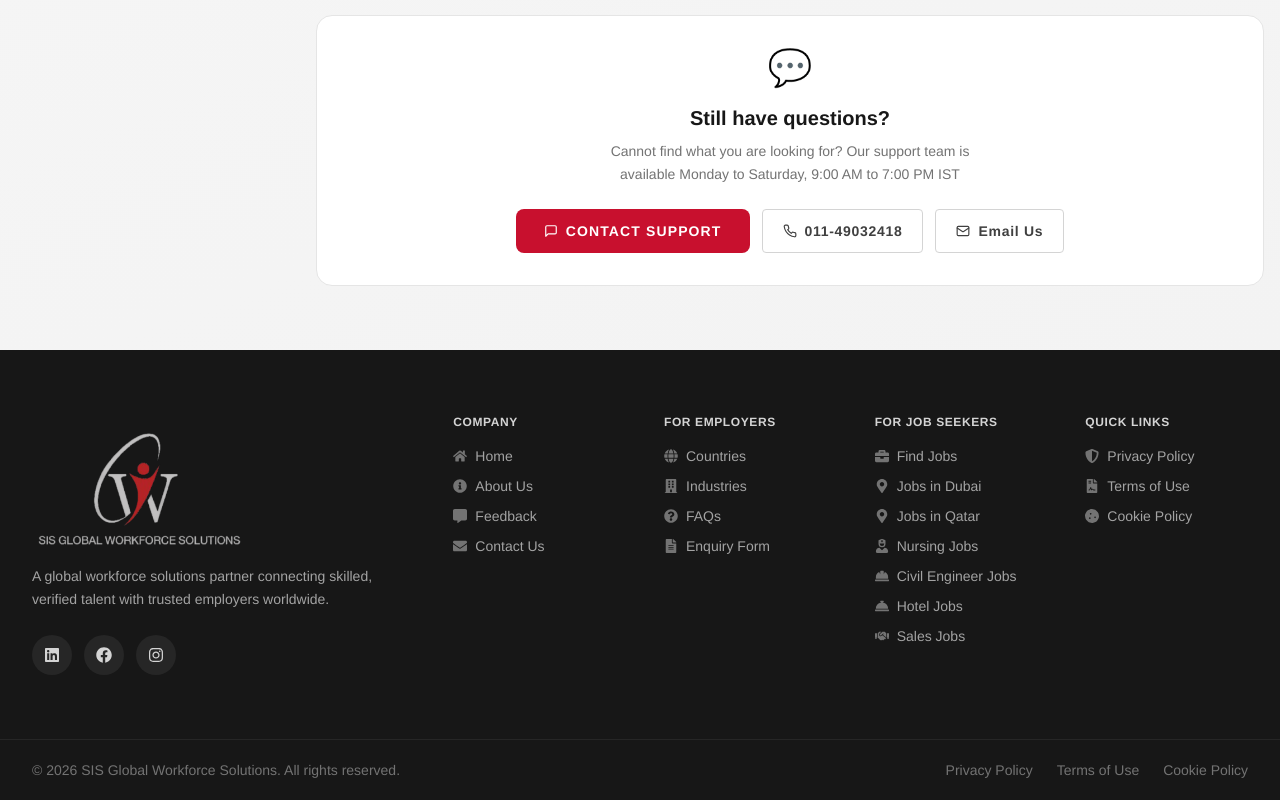
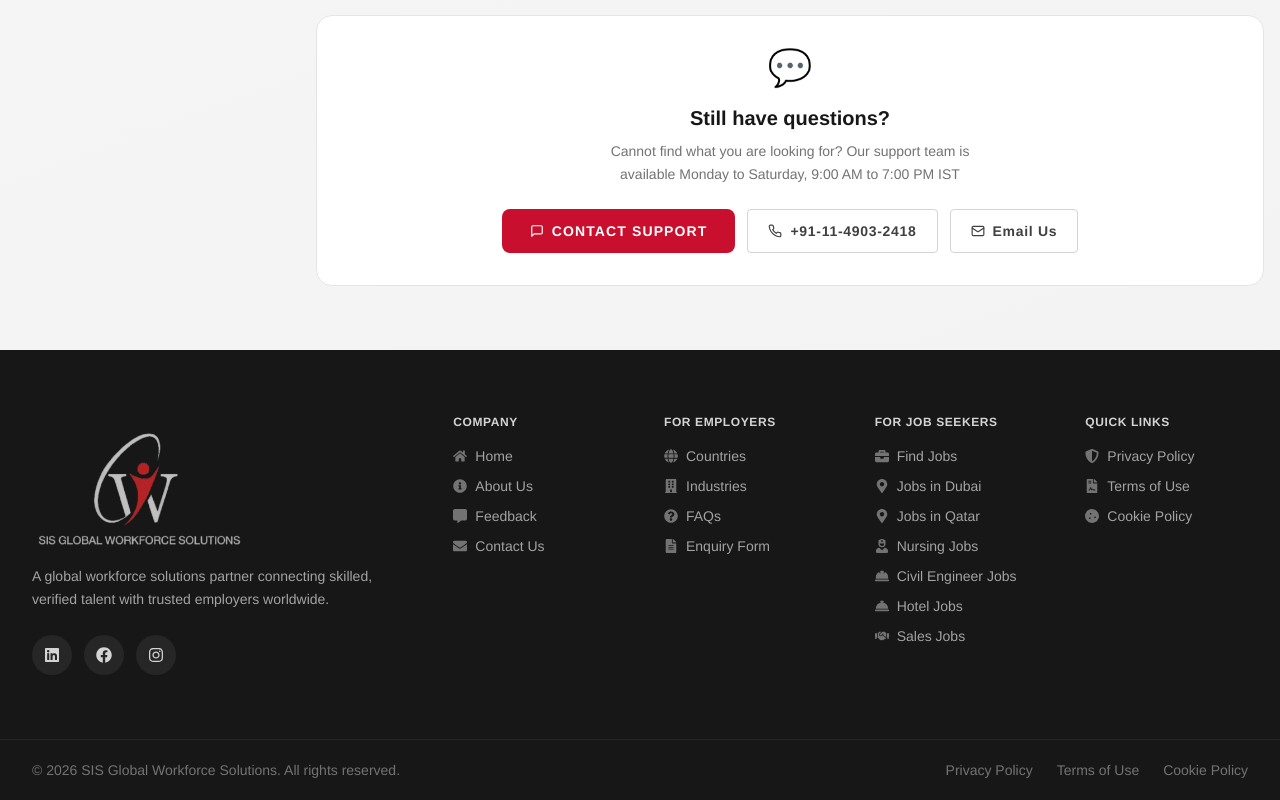
Before and after one commit to hacord15/globalworkforce, a Next.js app: page /faq in a window 1280 px wide. Shown: the part 2919-3719 px from the top of the page. Built offline with nearby package versions, Linux system fonts and the light colour scheme.

Commit message:
first commit

```diff
--- a/src/app/associate-partner/page.tsx
+++ b/src/app/associate-partner/page.tsx
@@ -528,7 +528,7 @@ export default function LeadPage() {
                 className="inline-flex items-center justify-center gap-2 px-6 py-3 border-2 border-white text-white text-sm font-semibold rounded-full hover:bg-white hover:text-brand-red transition-colors"
               >
                 <Phone size={15} />
-                011-49032418
+               +91-11-4903-2418
               </a>
               <a href="mailto:partners@sisglobal.com" className="inline-flex items-center justify-center gap-2 px-6 py-3 border-2 border-white/50 text-white text-sm font-semibold rounded-full hover:bg-white/20 transition-colors">
                 <Mail size={15} /> partners@sisglobal.com
--- a/src/app/faq/FAQClient.tsx
+++ b/src/app/faq/FAQClient.tsx
@@ -335,7 +335,7 @@ export default function FAQClient({ categories, faqs }: Props) {
                     style={{ fontFamily: "var(--font-display)", letterSpacing: "0.05em" }}
                   >
                     <Phone size={14} />
-                    011-49032418
+                     +91-11-4903-2418
                   </a>
                   <a
                     href="mailto:info@sisglobal.com"
--- a/src/components/layout/Navbar.tsx
+++ b/src/components/layout/Navbar.tsx
@@ -206,7 +206,7 @@ export default function Navbar() {
                   className="flex items-center gap-3 py-2 px-2 text-sm text-gray-700 hover:text-red-600"
                 >
                   <Phone size={16} />
-                  011-49032418
+                 +91-11-4903-2418
                 </a>
                 <a
                   href="mailto:info@sisglobalworkforce.com"
--- a/src/components/sections/HeroSection.tsx
+++ b/src/components/sections/HeroSection.tsx
@@ -178,7 +178,7 @@ export default function HeroSection() {
         <div className="absolute left-10 top-[42%] w-[55%] max-w-[640px] -translate-y-1/2 min-[601px]:max-[900px]:left-[1.8rem] min-[601px]:max-[900px]:w-4/5 min-[601px]:max-[900px]:max-w-[520px] max-[600px]:static max-[600px]:left-auto max-[600px]:top-auto max-[600px]:w-full max-[600px]:max-w-full max-[600px]:translate-y-0 max-[600px]:px-5 max-[360px]:px-4">
           {/* eyebrow */}
           <div
-            className={`mb-[0.45rem] flex items-center gap-[0.55rem] transition-[opacity,transform] duration-[550ms] ease-[ease] delay-[450ms] motion-reduce:!translate-y-0 motion-reduce:!opacity-100 motion-reduce:!transition-none max-[600px]:mb-[0.3rem] ${
+            className={`mt-8 mb-[0.45rem] flex items-center gap-[0.55rem] transition-[opacity,transform] duration-[550ms] ease-[ease] delay-[450ms] motion-reduce:!translate-y-0 motion-reduce:!opacity-100 motion-reduce:!transition-none max-[600px]:mb-[0.3rem] ${
               vis ? "translate-y-0 opacity-100" : "translate-y-[10px] opacity-0"
             }`}
           >
```
